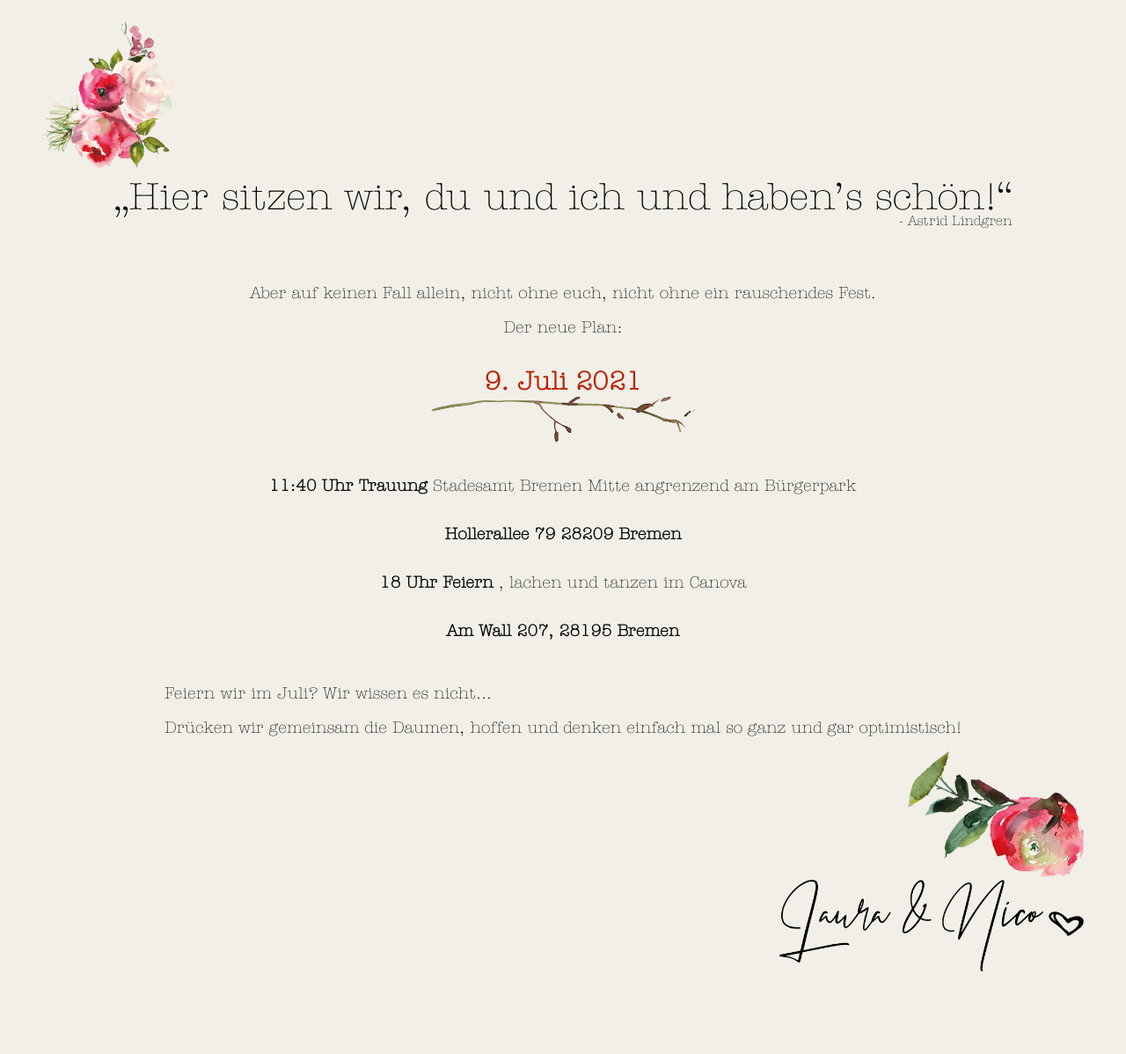
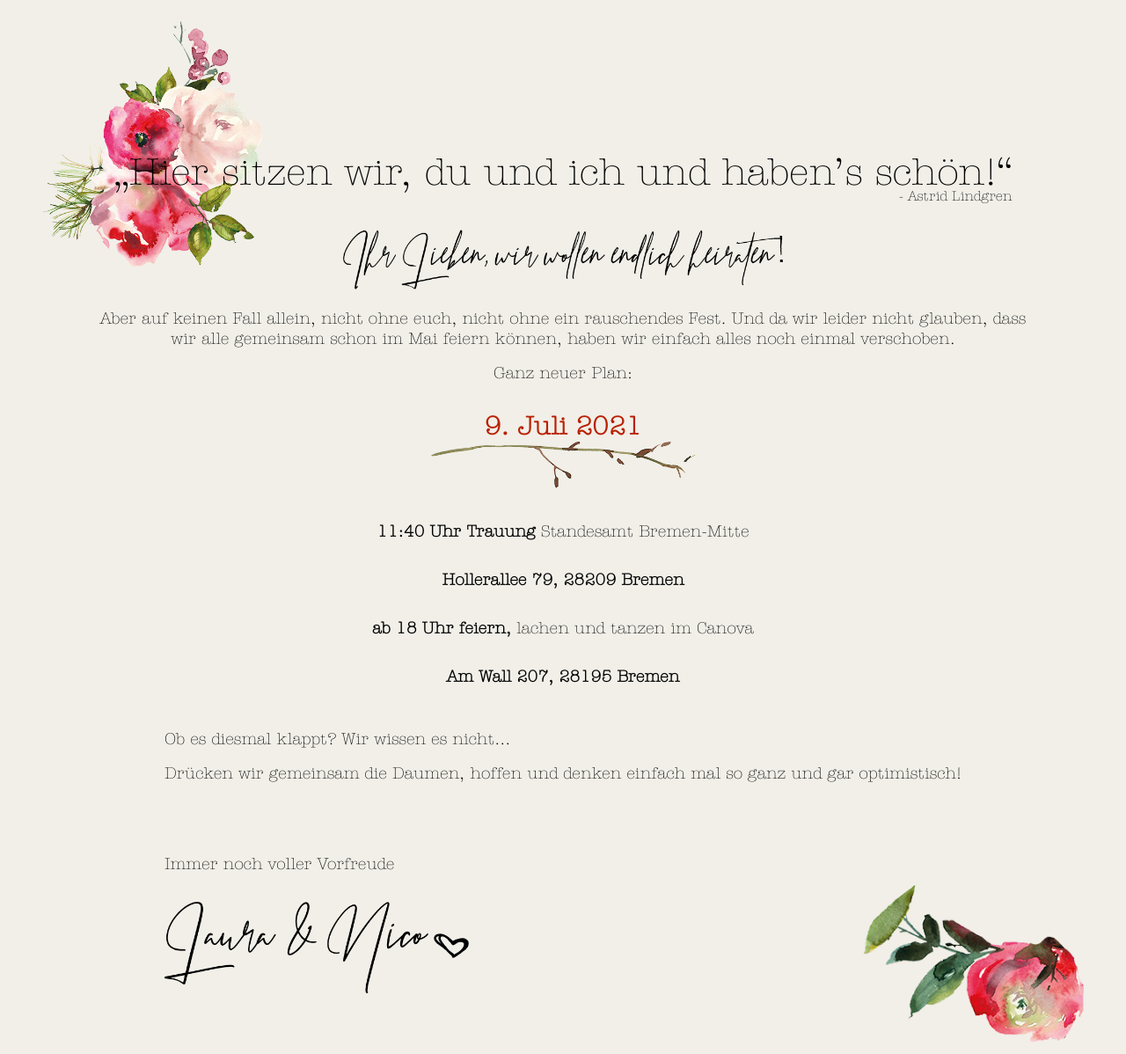
Before and after one commit to mcbernie/wedding, a PHP site: page / in a window 1280 px wide. Shown: the whole page at 88% size. Before the commit the page ends 1104 px from the top, so only its background shows below. Run offline with PHP 8.4, Linux system fonts and the light colour scheme.

Commit message:
laura hat fehler behoben

```diff
--- a/index.html
+++ b/index.html
@@ -18,11 +18,14 @@
                     - Astrid Lindgren
                 </span>
             </h1>
-            <h2>
-                Aber auf keinen Fall allein, nicht ohne euch, nicht ohne ein rauschendes Fest.
+            <div class="center-image big">
+                <img src="/static/img/text_hochzeit.png">
+            </div>
+            <h2 class="smaller">
+                Aber auf keinen Fall allein, nicht ohne euch, nicht ohne ein rauschendes Fest. Und da wir leider nicht glauben, dass wir alle gemeinsam schon im Mai feiern können, haben wir einfach alles noch einmal verschoben.
             </h2>
             <h2>
-                Der neue Plan:
+                Ganz neuer Plan:
             </h2>
             <div class="time">
                 9. Juli 2021
@@ -33,14 +36,14 @@
             <ul>
                 <li>
                     <span class="head">11:40 Uhr Trauung</span>
-                    Stadesamt Bremen Mitte angrenzend am Bürgerpark
+                    Standesamt Bremen-Mitte
                 </li>
                 <li class="adress">
-                    Hollerallee 79 28209 Bremen
+                    Hollerallee 79, 28209 Bremen
                 </li>
                 <li>
-                    <span class="head">18 Uhr Feiern</span>
-                    , lachen und tanzen im Canova
+                    <span class="head">ab 18 Uhr feiern,</span>
+                    lachen und tanzen im Canova
                 </li>
                 <li class="adress">
                     Am Wall 207, 28195 Bremen
@@ -49,18 +52,22 @@
 
             <div class="footer">
                 <div>
-                    Feiern wir im Juli? Wir wissen es nicht...
+                    Ob es diesmal klappt? Wir wissen es nicht...
                 </div>
                 <div>
                     Drücken wir gemeinsam die Daumen, hoffen und denken einfach mal so ganz und gar optimistisch!
                 </div>
+
+                <div class="unterschrift">
+                    <div class="pre-text">
+                        Immer noch voller Vorfreude
+                    </div>
+                    <img class="unterschrift_img" src="/static/img/unterschrift.png" width="300">
+                    <img class="herz_img" src="/static/img/herz_small.png" width="40" style="margin-bottom: 40px;">
+                </div>
             </div>
             <div class="bottom-image">
-                <img src="/static/img/blume_2_small.png" width="200">
-            </div>
-            <div class="unterschrift">
-                <img class="unterschrift_img" src="/static/img/unterschrift.png" width="300">
-                <img class="herz_img" src="/static/img/herz_small.png" width="40" style="margin-bottom: 40px;">
+                    <img src="/static/img/blume_2_small.png" width="250">
             </div>
         </div>
 
--- a/static/css/style.css
+++ b/static/css/style.css
@@ -15,11 +15,14 @@ body {
     background-color: #F1EFE8;
     font-family: "ITC American Typewriter";
 }
-
+.content > .top-image {
+    overflow: show;
+    height: 9rem;
+}
 .content > .top-image > img {
-    width: 150px;
+    width: 250px;
     height: auto;
-    max-width: 150px;
+    max-width: 250px;
 }
 .content > .center-image {
     margin:auto;
@@ -32,6 +35,12 @@ body {
     height: auto;
     z-index: 1;
 }
+
+.center-image.big > img{
+    width: 500px;
+    max-width: 500px;
+}
+
 .content {
     width: fit-content;
     margin: auto;
@@ -65,6 +74,11 @@ body {
     font-size: 1.2rem;
     font-weight: normal;
     text-align: center;
+}
+
+h2.smaller {
+    padding-left: 4rem;
+    padding-right: 4rem;
 }
 
 .content > div.time {
@@ -110,16 +124,13 @@ li.adress {
 .content > .footer > div {
     padding-bottom: 1rem;
 }
-.content > .bottom-image > img {
-    float: right;
-    width: 200px;
-    max-width: 200px;
-    height: auto;
+
+.unterschrift {
+    padding-top: 4rem;
 }
 
-.content > .unterschrift {
-    clear: right;
-    float: right;
+.unterschrift > .pre-text {
+    padding-bottom: 2rem;
 }
 
 .unterschrift_img {
@@ -131,6 +142,27 @@ li.adress {
     width: 40px;
     max-width: 40px;
     height: auto;
+}
+
+.img-right {
+    float: right;
+    clear: right;
+    width: 200px;
+    max-width: 200px;
+    height: auto;
+    margin-top: -3rem;
+}
+
+.content > .bottom-image {
+    overflow: show;
+    height: 9rem;
+    margin-top: -9rem;
+    float: right;
+}
+.content > .bottom-image > img {
+    width: 250px;
+    height: auto;
+    max-width: 250px;
 }
 
 @media only screen and (max-width: 768px) {
@@ -145,4 +177,13 @@ li.adress {
         font-size: 1.0rem;
         padding-right: 0;
     }
+    .content > .top-image {
+        overflow: show;
+        height: 100%;
+    }
+    .content > .bottom-image {
+        overflow: show;
+        margin-top: 0;
+        height: 100%;
+    }
 }
```
Also changed, not shown: static/img/text_hochzeit.png (added).
